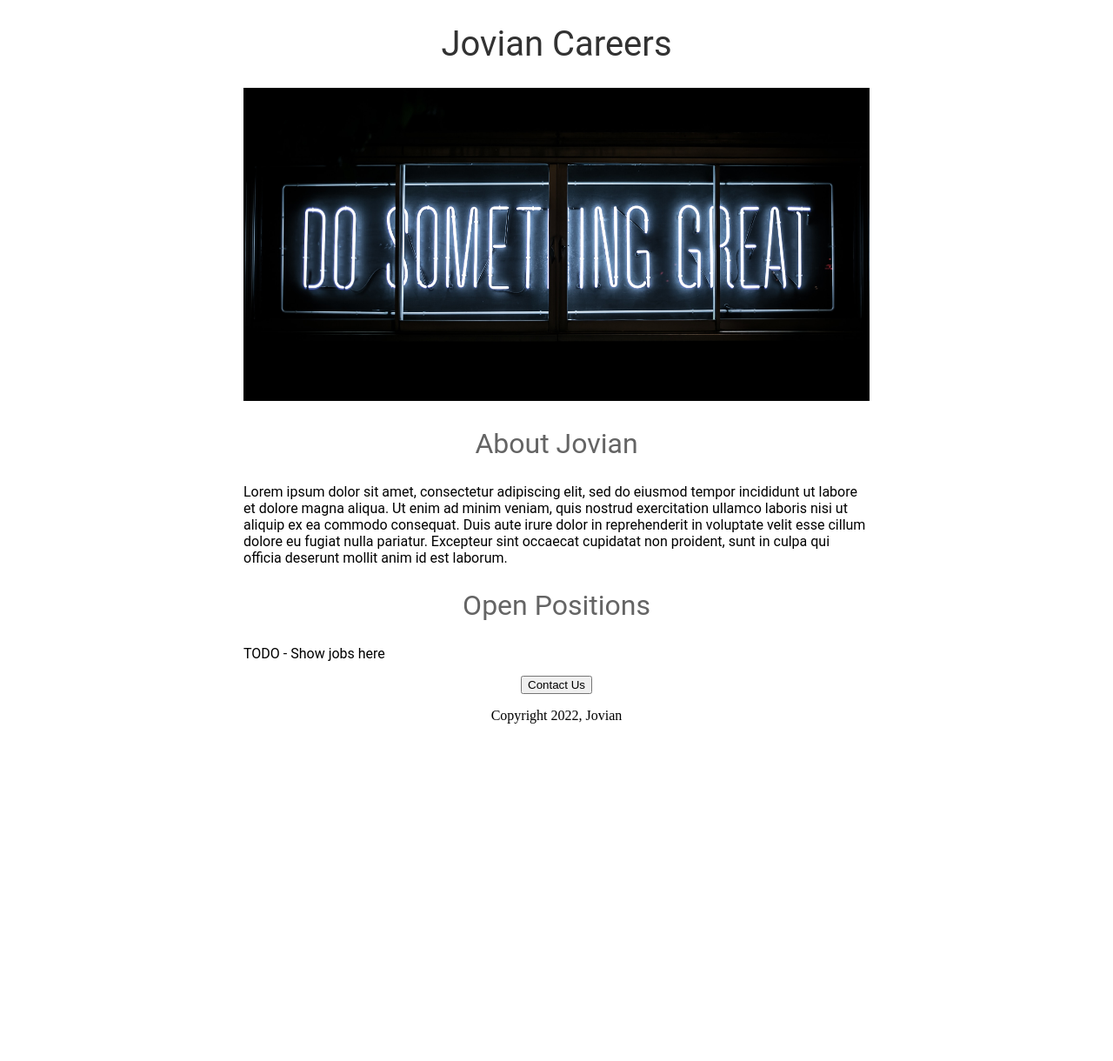
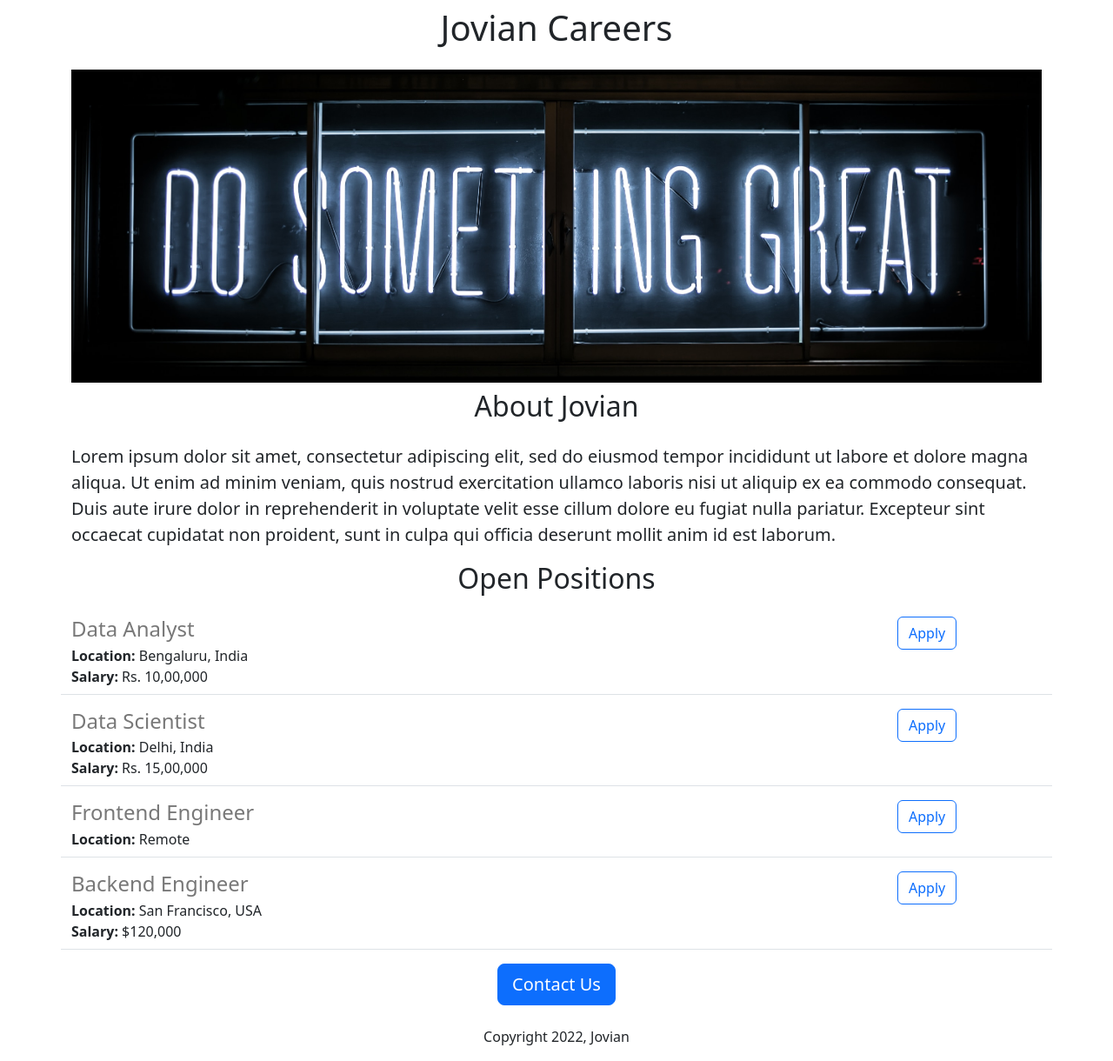
Before and after one commit to ncholaky/FlaskyApp, a Flask app: page / in a window 1280 px wide. Shown: the whole page at 87% size. Before the commit the page ends 832 px from the top, so only its background shows below. Run offline with Flask 2, Linux system fonts and the light colour scheme.

Commit message:
Added dynamic data and API route

```diff
--- a/main.py
+++ b/main.py
@@ -1,11 +1,41 @@
-from flask import Flask, render_template
+from flask import Flask, render_template, jsonify
 
 app = Flask(__name__)
 
+JOBS = [
+  {
+    'id': 1,
+    'title': 'Data Analyst',
+    'location': 'Bengaluru, India',
+    'salary': 'Rs. 10,00,000'
+  },
+  {
+    'id': 2,
+    'title': 'Data Scientist',
+    'location': 'Delhi, India',
+    'salary': 'Rs. 15,00,000'
+  },
+  {
+    'id': 3,
+    'title': 'Frontend Engineer',
+    'location': 'Remote'
+  },
+  {
+    'id': 4,
+    'title': 'Backend Engineer',
+    'location': 'San Francisco, USA',
+    'salary': '$120,000'
+  }
+]
 
 @app.route("/")
-def hello_world():
-  return render_template('home.html')
+def hello_jovian():
+  return render_template('home.html',
+                         jobs=JOBS,
+                        company_name='Jovian')
+@app.route("/api/jobs")
+def list_jobs():
+  return jsonify(JOBS)
 
 
 if __name__ == "__main__":
--- a/templates/home.html
+++ b/templates/home.html
@@ -2,52 +2,33 @@
 <html>
   <head>
     <title>Jovian Careers</title>
+    <meta charset="utf-8">
+    <meta name="viewport" content ="width=device-width, initial-scale=1">
+    <link href="https://cdn.jsdelivr.net/npm/bootstrap@5.3.0-alpha3/dist/css/bootstrap.min.css" rel="stylesheet" integrity="sha384-KK94CHFLLe+nY2dmCWGMq91rCGa5gtU4mk92HdvYe+M/SXH301p5ILy+dN9+nJOZ" crossorigin="anonymous">
     <style>
-      h1 {
-        font-size: 40px;
-        font-family: Roboto;
-        font-weight: normal;
-        color: rgb(50, 50, 50);
-        text-align: center;
-      }
-
       #banner {
+        height: 360px;
         width: 100%;
-        height: 360px;
         object-fit: cover;
       }
-
-      h2 {
-        font-family: Roboto;
-        font-size: 32px;
-        color: rgb(100, 100, 100);
-        text-align: center;
-        font-weight: normal;
-      }
-
-      .bodytext {
-        font-family: Roboto;
-        color: rgb(80)80, 80)
-      }
-
-      #container {
-        max-width: 720px;
-        margin: 0 auto 0 auto;
-      }
-
     </style>
   </head>
+  </head>
   <body>
-    <div id="container">
-      <h1>Jovian Careers</h1>
-      <img id="banner" src="https://FlaskyApp.ncholaky.repl.co/static/banner.jpg" >
-      <h2>About Jovian</h2>
-      <p class="bodytext">Lorem ipsum dolor sit amet, consectetur adipiscing elit, sed do eiusmod tempor incididunt ut labore et dolore magna aliqua. Ut enim ad minim veniam, quis nostrud exercitation ullamco laboris nisi ut aliquip ex ea commodo consequat. Duis aute irure dolor in reprehenderit in voluptate velit esse cillum dolore eu fugiat nulla pariatur. Excepteur sint occaecat cupidatat non proident, sunt in culpa qui officia deserunt mollit anim id est laborum.</p>
-      <h2>Open Positions</h2>
-      <p class="bodytext">TODO - Show jobs here</p>
-      <div style="text-align: center;">
-      <button>Contact Us</button>
-        <p>Copyright 2022, Jovian</p>
+    <div class="container">
+      <h1 class="text-center mt-2 mb-4"> {{company_name}} Careers</h1>
+      <img class="img-fluid" id="banner" src="https://FlaskyApp.ncholaky.repl.co/static/banner.jpg" >
+      <h2 class="text-center mt-2 mb-4">About Jovian</h2>
+      <p class="lead">Lorem ipsum dolor sit amet, consectetur adipiscing elit, sed do eiusmod tempor incididunt ut labore et dolore magna aliqua. Ut enim ad minim veniam, quis nostrud exercitation ullamco laboris nisi ut aliquip ex ea commodo consequat. Duis aute irure dolor in reprehenderit in voluptate velit esse cillum dolore eu fugiat nulla pariatur. Excepteur sint occaecat cupidatat non proident, sunt in culpa qui officia deserunt mollit anim id est laborum.</p>
+      <h2 class="text-center mt-2 mb-4">Open Positions</h2>
+      <div>
+        {% for job in jobs %}
+          {% include 'jobitem.html' %}
+        {% endfor %}
+      </div>
+      <div class="text-center">
+      <button class="btn btn-primary btn-lg">Contact Us</button>
+        <p class="mt-4">Copyright 2022, Jovian</p>
       </div>
     </div>
   </body>
--- /dev/null
+++ b/templates/jobitem.html
@@ -0,0 +1,18 @@
+<div class="border-bottom row" style="margin-bottom:16px;padding-bottom:8px;">
+  <div class="col-10">
+    <h4 style="color: rgb(120, 120, 120); margin-bottom:4px;">
+      {{job['title']}}
+    </h4>
+    <div>
+      <b>Location:</b> {{job['location']}}
+    </div>
+    {% if 'salary' in job %}
+    <div>
+      <b>Salary:</b> {{job['salary']}}
+    </div>
+    {% endif %}
+  </div>
+  <div class="col-2">
+    <button type="button" class="btn btn-outline-primary">Apply</button>
+  </div>
+</div>
```
